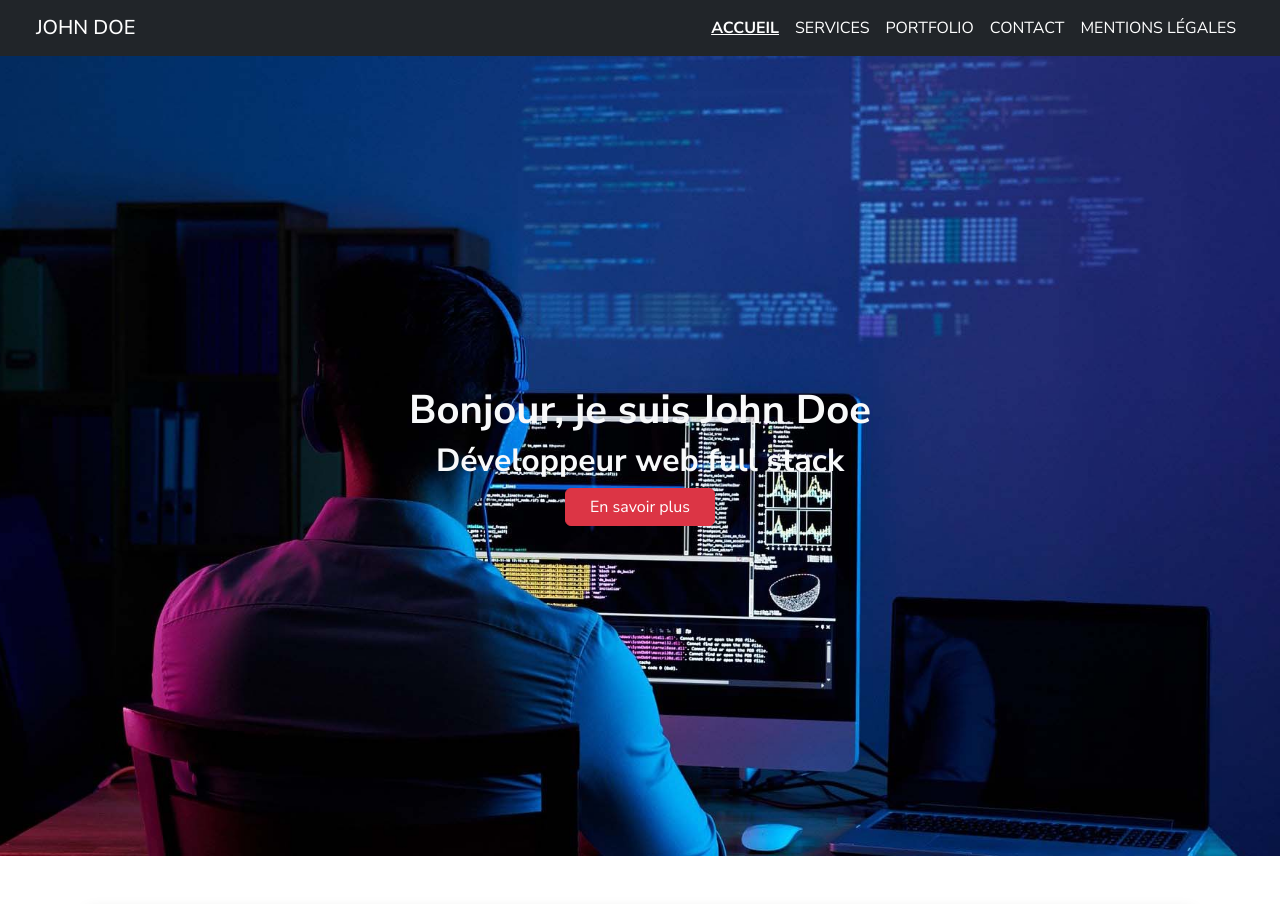
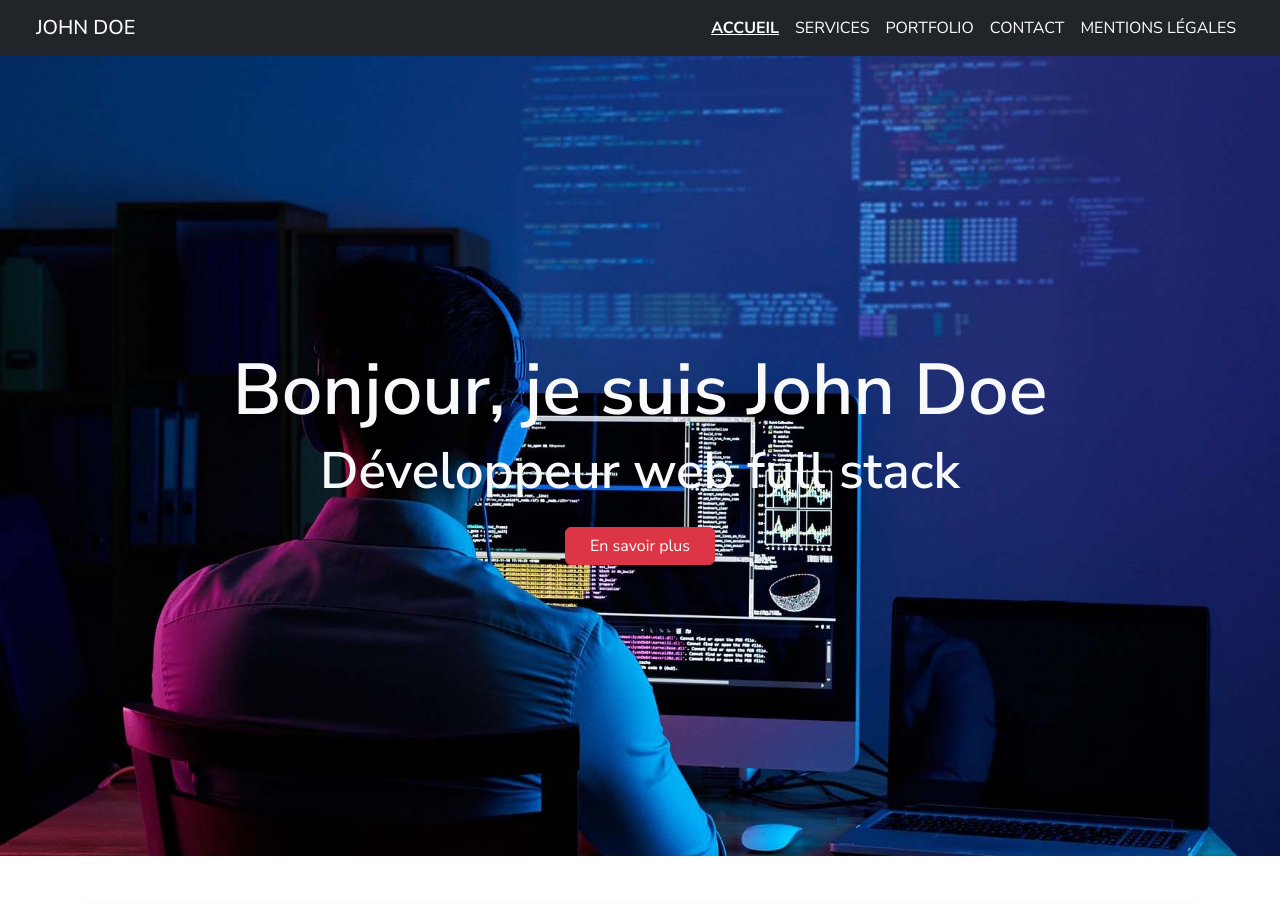
Before and after one commit to Lutch-1314/devoir-portfolio-bootstrap-react, a React (Create React App) app: page / in a window 1280 px wide. Shown: the top 904 px of the page. Built offline with nearby package versions, Linux system fonts and the light colour scheme; no server answers.

Commit message:
Home.css moved, css folder renamed in css-pages, layout home page and footer modified

```diff
--- /dev/null
+++ b/src/assets/css-pages/Home.css
@@ -0,0 +1,24 @@
+.header {
+  background-image: url('../images/hero-bg.jpg');
+  background-repeat: no-repeat;
+  background-size: cover;
+  background-position: center;
+  width: 100vw;
+  height: 100vh;
+}
+
+header h1 {
+  font-size: 4.5rem;
+}
+
+header h2 {
+  font-size: 3.2rem;
+}
+
+header h1, header h2 {
+  font-weight: 600;
+}
+
+article h3 {
+  font-weight: 600;
+}
--- a/src/assets/css/Home.css
+++ /dev/null
@@ -1,23 +0,0 @@
-.header {
-    background-image: url('/images/hero-bg.jpg');
-    background-repeat: no-repeat;
-    background-size: cover;
-    background-position: top;
-    width: 100vw;
-    height: 100vh;
-}
-
-@media (max-width: 767.98px) {
-  .header {
-        background-size: cover;
-        background-position: center;
-  }
-}
-
-header h1, header h2 {
-  font-weight: 700;
-}
-
-article h3 {
-  font-weight: 700;
-}
--- a/src/other components/Footer.jsx
+++ b/src/other components/Footer.jsx
@@ -4,7 +4,7 @@ import './css/Footer.css';
 const Footer = () => {
     return (
       <footer className="text-light bg-dark py-4">
-        <div className="container">
+        <div className="container mx-4">
           <div className="row">
             <div className="col-lg-4 col-md-6 mb-4">
               <h4>John Doe</h4>
--- a/src/pages/Home.css
+++ /dev/null
@@ -1,24 +0,0 @@
-.header {
-    background-image: url('../assets/images/hero-bg.jpg');
-    background-repeat: no-repeat;
-    background-size: cover;
-    background-position: top;
-    width: 100vw;
-    height: 100vh;
-}
-
-/* Mobile : zoom sur la partie centrale */
-@media (max-width: 767.98px) {
-  .header {
-        background-size: cover; /* Ajustez le zoom selon vos besoins */
-        background-position: center;
-  }
-}
-
-header h1, header h2 {
-  font-weight: 700;
-}
-
-article h3 {
-  font-weight: 700;
-}
--- a/src/pages/Home.jsx
+++ b/src/pages/Home.jsx
@@ -1,6 +1,6 @@
 import {useState, useEffect} from "react";
 import GitHubModal from "../other components/GitHubModal.jsx";
-import './Home.css';
+import '../assets/css-pages/Home.css';
 
 const Home = () => {
     const [user,setUser] = useState();
@@ -20,7 +20,7 @@ const Home = () => {
             <header className="header text-center text-light d-flex flex-column justify-content-center align-items-center">
                 <h1>Bonjour, je suis John Doe</h1>
                 <h2>Développeur web full stack</h2>
-                <button type="button" className="btn btn-danger px-4" data-bs-toggle="modal" data-bs-target="#githubProfile">En savoir plus</button>
+                <button type="button" className="btn btn-danger mt-3 px-4" data-bs-toggle="modal" data-bs-target="#githubProfile">En savoir plus</button>
                 <GitHubModal user={user} />
             </header>
             <main className="container ">
@@ -28,7 +28,7 @@ const Home = () => {
                     <article className="col-md-6">
                         <h3>A propos</h3>
                         <div className="mx-auto my-3 bg-primary" style={{ width: '100%', height: '3px', marginTop: '5px' }}></div>
-                        <img src="/images/john-doe-about.jpg" alt="photo de John Doe" className="img-fluid py-4"></img>
+                        <img src="/images/john-doe-about.jpg" alt="John Doe" className="img-fluid py-4"></img>
                         <p>Lorem ipsum dolor sit amet, consectetur adipiscing elit. Fusce venenatis ante et neque venenatis malesuada. Sed viverra aliquam accumsan.</p>
                         <p>Lorem ipsum dolor sit amet, consectetur adipiscing elit. Fusce venenatis ante et neque venenatis malesuada. Sed viverra aliquam accumsan.</p>
                         <p>Lorem ipsum dolor sit amet, consectetur adipiscing elit. Fusce venenatis ante et neque venenatis malesuada. Sed viverra aliquam accumsan.</p>
```
Also changed, not shown: src/assets/css/hero-bg.jpg (deleted).
